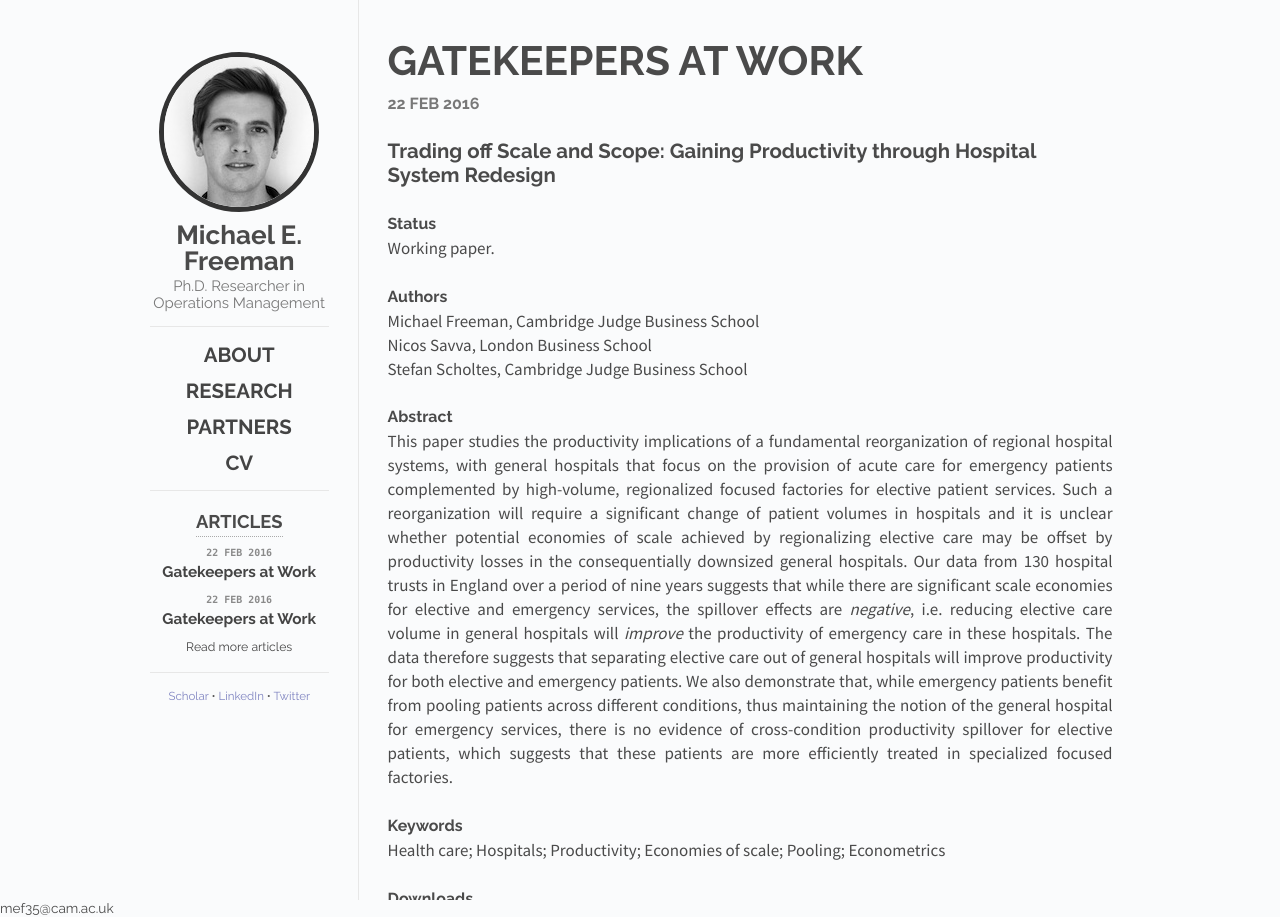
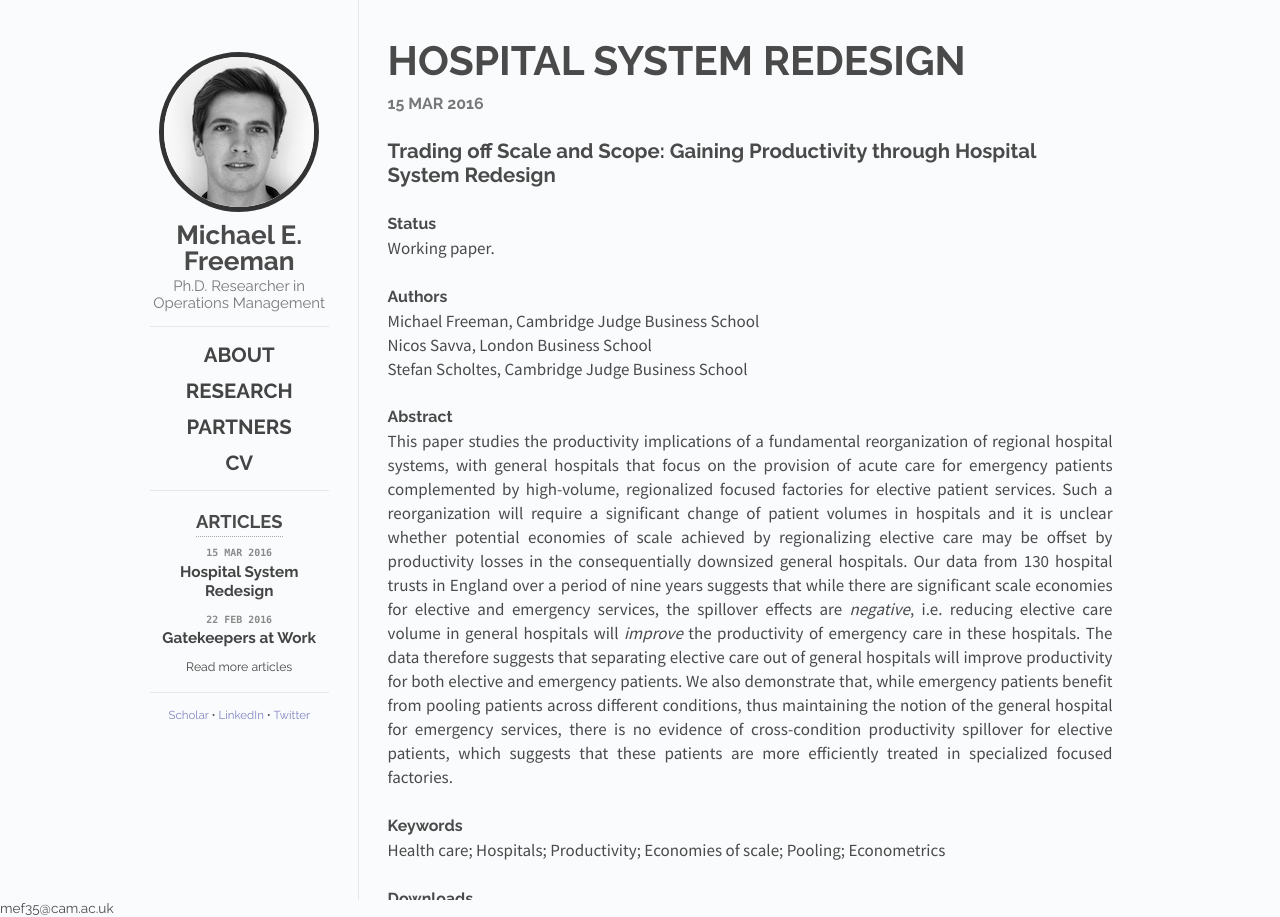
Before and after one commit to mfrmn/mfrmn.github.io, a Jekyll site: the page built from _posts/2016-03-15-hospital-system-redesign.md, in a window 1280 px wide. Built offline with Jekyll 4.4.1, drawn with Linux system fonts in a browser that asks for light colours; nearby versions of some CDN libraries.

Commit message:
retitle blog post

```diff
--- a/_posts/2016-03-15-hospital-system-redesign.md
+++ b/_posts/2016-03-15-hospital-system-redesign.md
@@ -1,7 +1,7 @@
 ---
 layout: post
-title: Gatekeepers at Work
-date:   2016-02-22 12:00:00
+title: Hospital System Redesign
+date:   2016-03-15 12:00:00
 categories: posts
 ---
 
```
